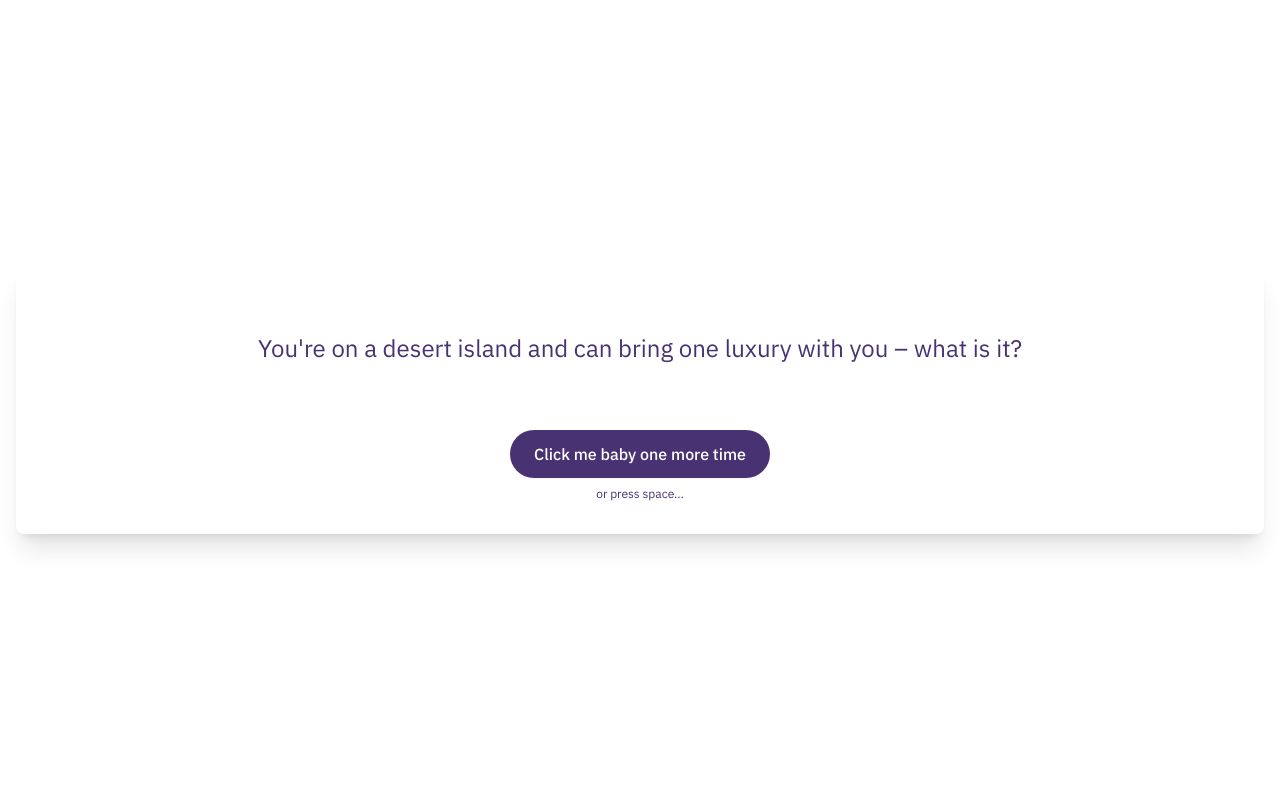
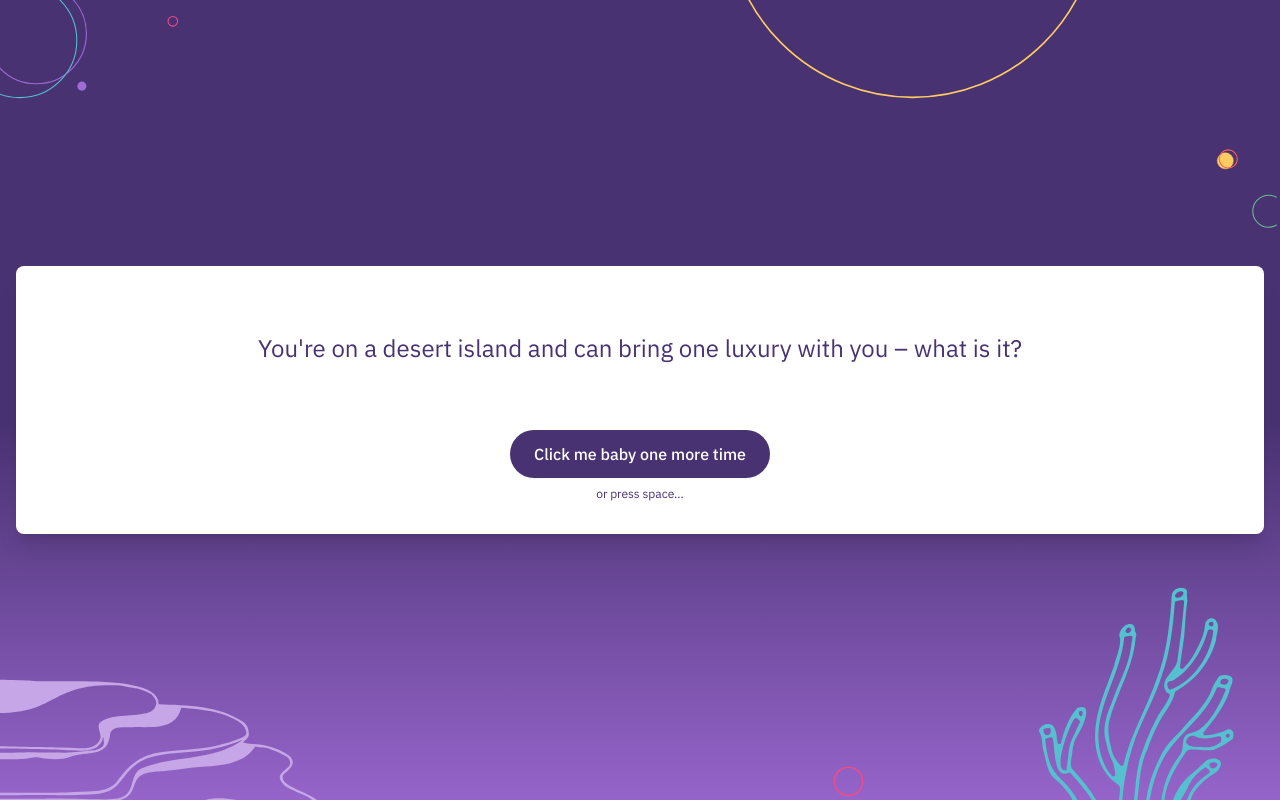
Before and after one commit to ParabolInc/icebreakers, a Next.js app: page /embed in a window 1280 px wide. Built offline with nearby package versions, Linux system fonts and the light colour scheme.

Commit message:
Chagned embed bg to transparent

```diff
--- a/pages/embed.tsx
+++ b/pages/embed.tsx
@@ -35,7 +35,7 @@ const Embed: NextPage<Props> = ({ initialIcebreaker, initialActionLabel }) => {
   ]);
 
   return (
-    <div className="flex h-full w-full bg-white p-4">
+    <div className="flex h-full w-full bg-transparent p-4">
       <NextSeo
         title={SEO_CONFIG.title}
         description={SEO_CONFIG.description}
```
